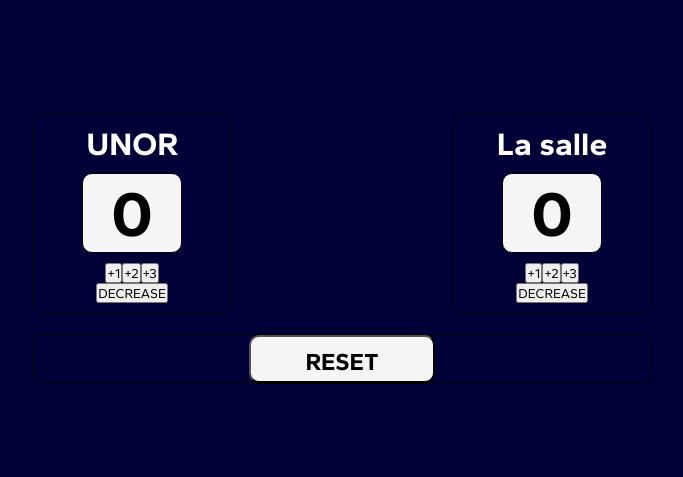
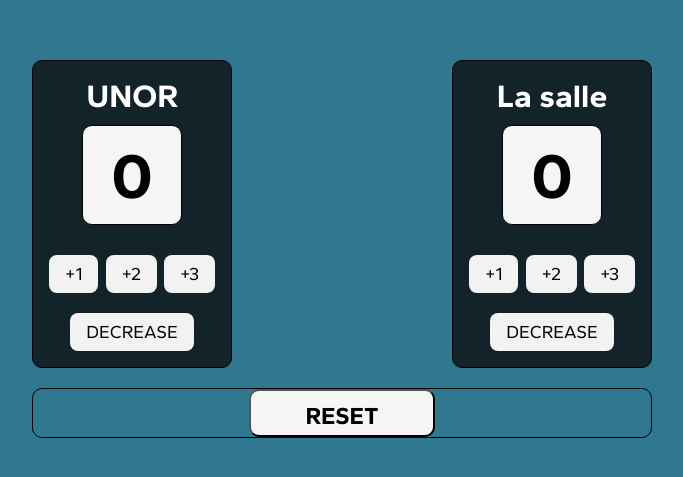
Before and after one commit to eillanrt/scoreboard-smple, a Vue app: page / in a window 1280 px wide. Shown: the part 151-628 px from the top of the page, without its empty margins (298-981 px from the left). Built offline with nearby package versions, Linux system fonts and the light colour scheme.

Commit message:
chore: improve style

```diff
--- a/src/App.vue
+++ b/src/App.vue
@@ -68,7 +68,7 @@
 }
 
 body {
-  background-color: #000039;
+  background-color: #307790;
   color: white;
 }
 
--- a/src/components/DecreaseScoreBtn.vue
+++ b/src/components/DecreaseScoreBtn.vue
@@ -13,4 +13,20 @@
   },
 }
 </script>
-<style></style>
+<style scoped>
+.decreaded-btn-wrap {
+  display: flex;
+  justify-content: space-between;
+  width: 100%;
+  margin: 20px;
+}
+
+button {
+  border: none;
+  background: #f2f2f2;
+  font-size: 18px;
+  padding: 8px 16px;
+  border-radius: 0.5rem;
+  cursor: pointer;
+}
+</style>
--- a/src/components/IncreaseScoreBtn.vue
+++ b/src/components/IncreaseScoreBtn.vue
@@ -13,4 +13,17 @@
   },
 }
 </script>
-<style></style>
+<style scoped>
+button {
+  border: none;
+  background: #f2f2f2;
+  font-size: 18px;
+  padding: 8px 16px;
+  border-radius: 0.5rem;
+  cursor: pointer;
+}
+
+button:hover {
+  background: #e2e2e2;
+}
+</style>
--- a/src/components/IncreaseScoreBtnContainer.vue
+++ b/src/components/IncreaseScoreBtnContainer.vue
@@ -1,5 +1,5 @@
 <template lang="">
-  <div>
+  <div class="increase-score-btns-container">
     <IncreaseScoreBtn
       v-for="score in [1, 2, 3]"
       :key="score"
@@ -22,4 +22,11 @@
   },
 }
 </script>
-<style lang=""></style>
+<style scoped>
+.increase-score-btns-container {
+  display: flex;
+  justify-content: space-between;
+  width: 100%;
+  margin: 20px;
+}
+</style>
--- a/src/components/Scorer.vue
+++ b/src/components/Scorer.vue
@@ -39,17 +39,17 @@
 }
 </script>
 
-<style>
+<style scoped>
 .score-wrap {
   display: flex;
   flex-direction: column;
   align-items: center;
   justify-content: center;
   width: 200px;
-  height: 200px;
   border: 1px solid black;
   border-radius: 10px;
   margin: 10px;
-  padding: 10px;
+  padding: 16px;
+  background-color: #122329;
 }
 </style>
```
